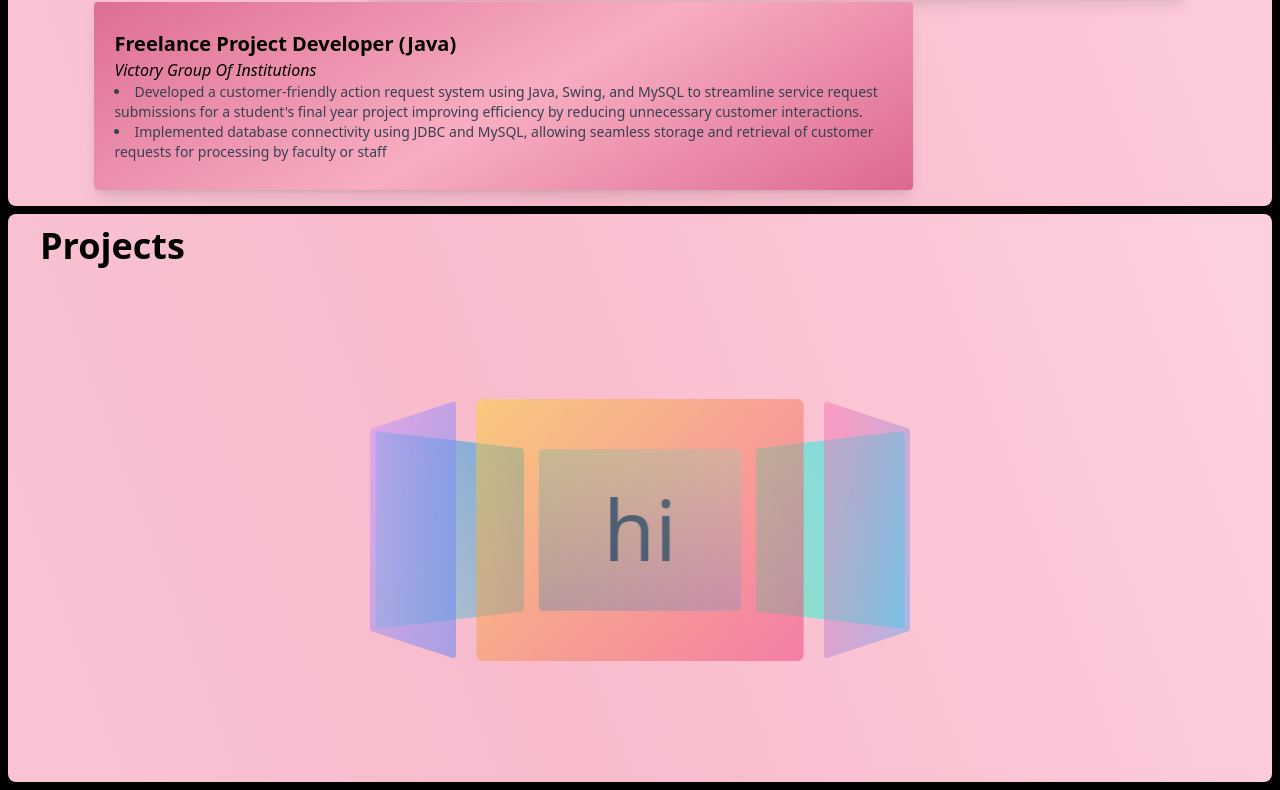
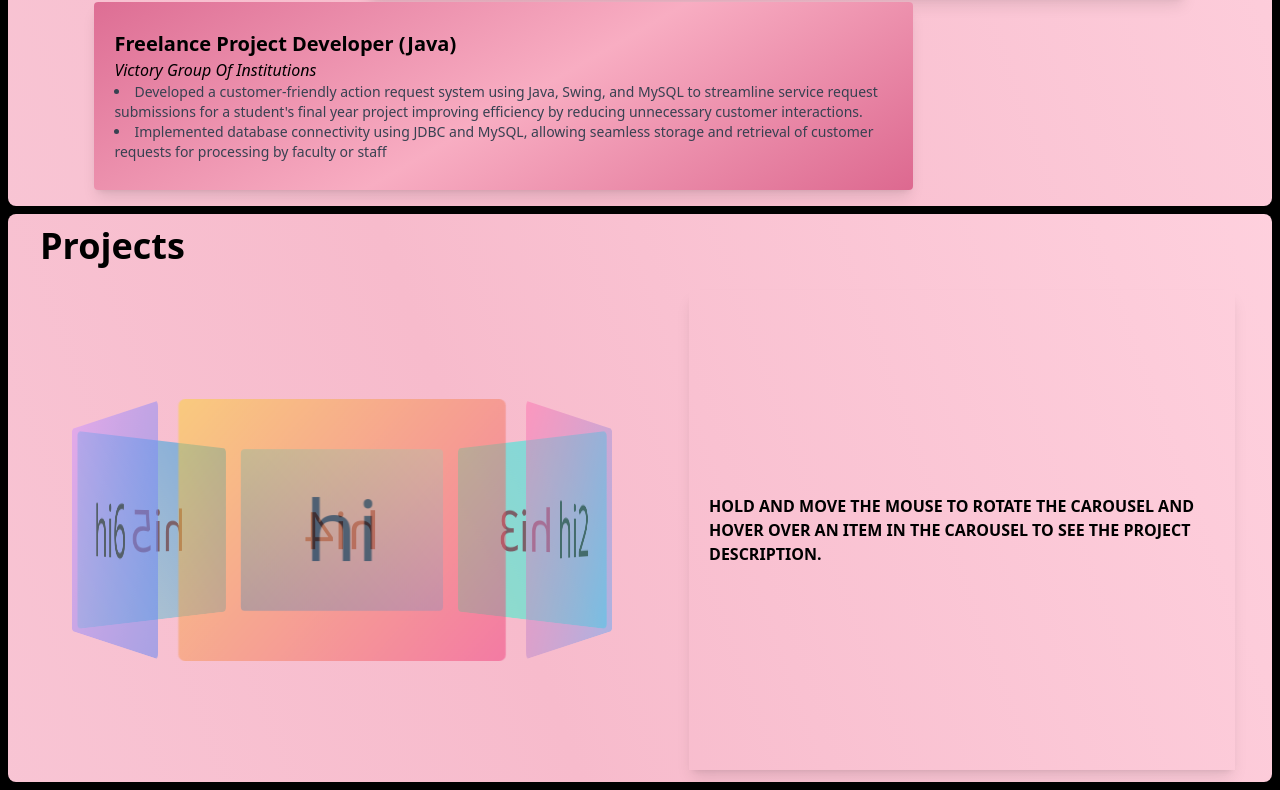
Before and after one commit to Sanjana1304/MyPortfolio, a React (Vite) app in the folder frontend/: page / in a window 1280 px wide. Shown: the part 1268-2058 px from the top of the page. Built offline with nearby package versions, Linux system fonts and the light colour scheme.

Commit message:
proj desc side added

```diff
--- a/frontend/src/components/Carousel.jsx
+++ b/frontend/src/components/Carousel.jsx
@@ -3,7 +3,7 @@ import React, { useEffect } from 'react';
 import '../Carousel.css'; // Move your CSS file here
 //import a from '../'
 
-const Carousel = () => {
+const Carousel = ({ onHover }) => {
   useEffect(() => {
     const container = document.querySelector(".container");
     const containerCarrossel = container.querySelector(".container-carrossel");
@@ -32,6 +32,10 @@ const Carousel = () => {
         const degreesByItem = degrees * i + "deg";
         item.style.setProperty("--rotatey", degreesByItem);
         item.style.setProperty("--tz", tz + "px");
+
+         // Add event listeners for hover
+         item.addEventListener('mouseenter', () => onHover(i + 1)); // Pass the item number (i + 1)
+         item.addEventListener('mouseleave', () => onHover(null)); // Clear the hover state on leave
       });
     };
 
@@ -92,7 +96,7 @@ const Carousel = () => {
     };
 
     initEvents();
-  }, []);
+  }, [onHover]);
 
   return (
     <div className="conteudo__geral">
@@ -100,11 +104,11 @@ const Carousel = () => {
         <div className="container-carrossel">
           <div className="carrossel">
             <div className="carrossel-item">hi</div>
-            <div className="carrossel-item"></div>
-            <div className="carrossel-item"></div>
-            <div className="carrossel-item"></div>
-            <div className="carrossel-item"></div>
-            <div className="carrossel-item"></div>
+            <div className="carrossel-item">hi2</div>
+            <div className="carrossel-item">hi3</div>
+            <div className="carrossel-item">hi4</div>
+            <div className="carrossel-item">hi5</div>
+            <div className="carrossel-item">hi6</div>
           </div>
         </div>
       </div>
--- a/frontend/src/components/HeroLeft.jsx
+++ b/frontend/src/components/HeroLeft.jsx
@@ -11,7 +11,7 @@ const HeroLeft = () => {
             </div>
 
             <div
-                className=' w-[39%] bg-[#ffd2df] rounded-lg bg-cover flex justify-center image-animation'>
+                className=' w-[40%] bg-[#ffd2df] rounded-lg bg-cover flex justify-center image-animation'>
                     <img src="/picme.jpeg" alt="" className=' h-full md:h-[400px] rounded-lg ' />
             </div>
         </div>
--- a/frontend/src/components/Projects.jsx
+++ b/frontend/src/components/Projects.jsx
@@ -1,11 +1,22 @@
-import React from 'react'
+import React, { useState } from 'react'
 import Carousel from './Carousel'
 
 const Projects = () => {
+    const [hoveredItem, setHoveredItem] = useState(null);
   return (
     <div id='experience' className=' mt-2 p-3 gradient-anim-3 rounded-lg '>
         <h1 className='text-4xl mb-6 font-bold px-5'>Projects</h1>
-        <Carousel/>
+        <div className="flex justify-around">
+            <Carousel onHover={setHoveredItem}/>
+            <div className='shadow-lg w-[44%] p-5 py-10 flex justify-center items-center'>
+                {hoveredItem ? (
+                    <p>Hovered Item: {hoveredItem}</p>
+                ) : (
+                    <p className='font-bold'>HOLD AND MOVE THE MOUSE TO ROTATE THE CAROUSEL AND HOVER OVER AN ITEM IN THE CAROUSEL TO SEE THE PROJECT DESCRIPTION.</p>
+                )}
+            </div>
+        </div>
+
     </div>
   )
 }
```
